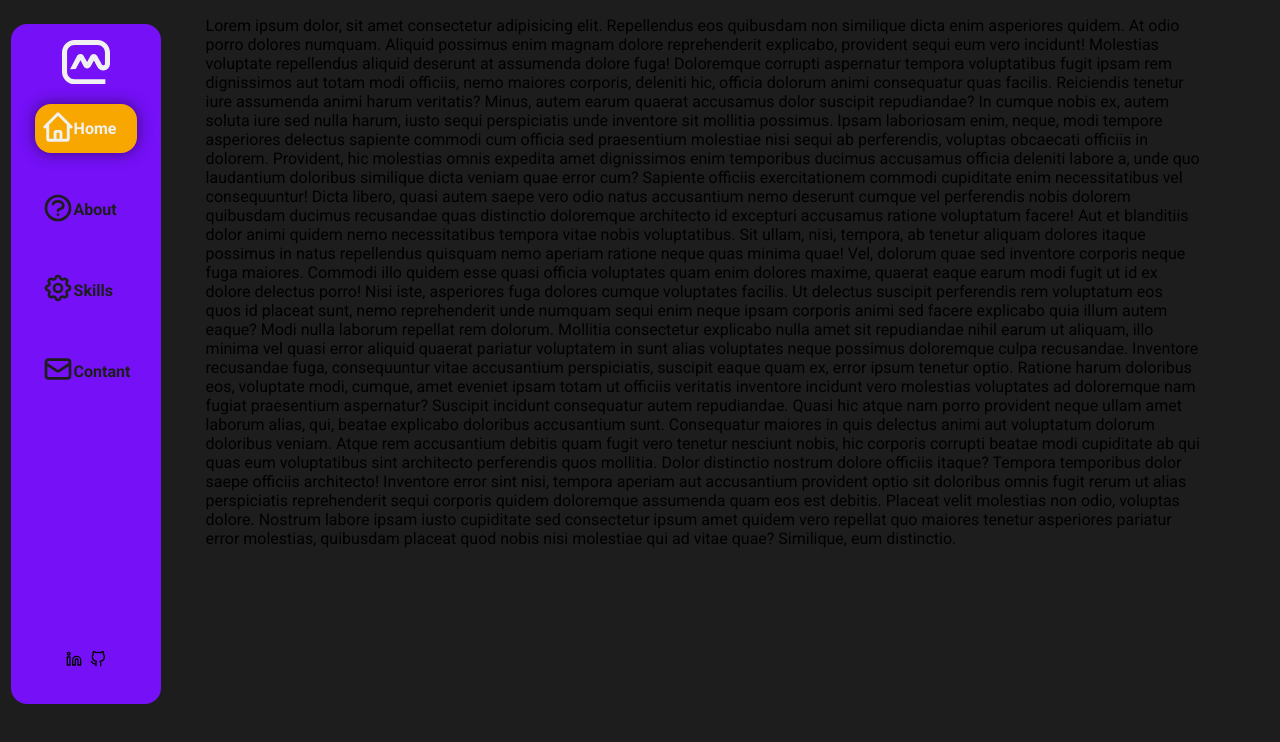
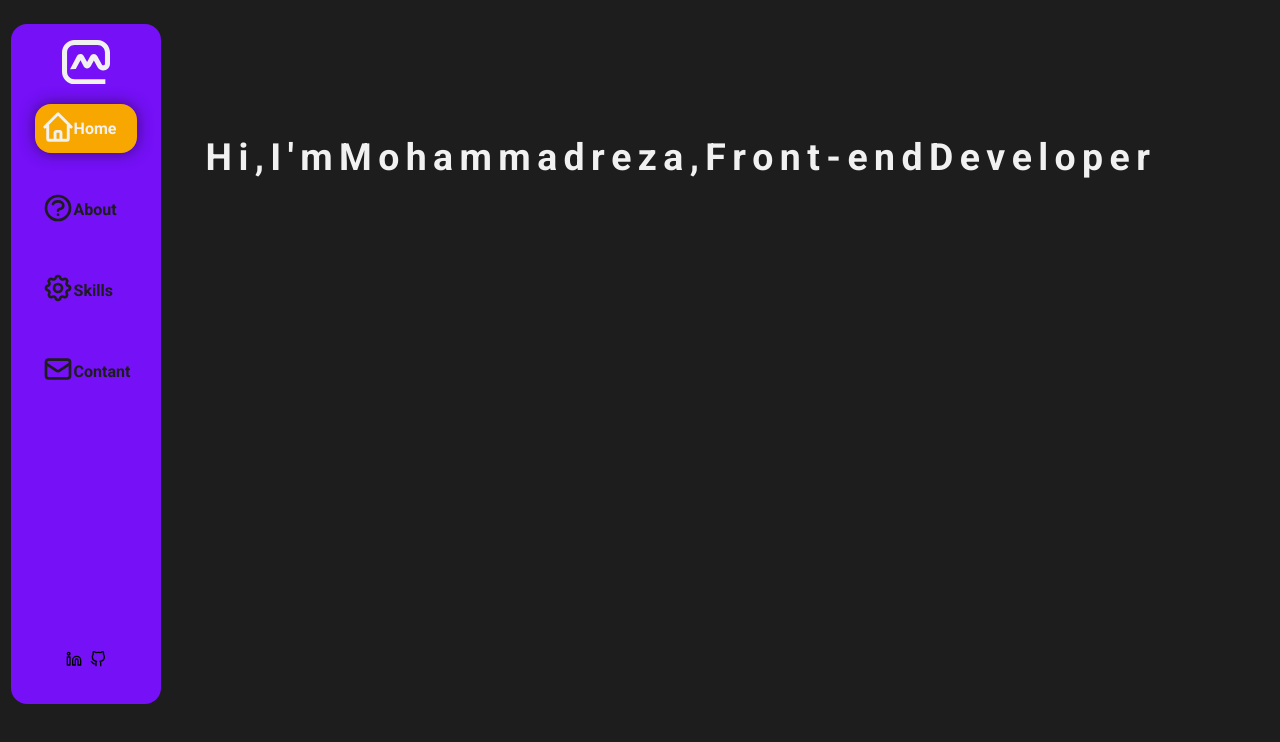
Before and after one commit to mohammadrezaalizade/personalWebsite, a Next.js app: page / in a window 1280 px wide. Shown: the top 742 px of the page. Built offline with nearby package versions, Linux system fonts and the light colour scheme.

Commit message:
FIX-Hover home page

```diff
--- a/components/header/headerLink.module.scss
+++ b/components/header/headerLink.module.scss
@@ -32,13 +32,13 @@
 .link {
   @include mainStyle(color.$secendry, transparent);
   position: relative;
+  display: flex;
+  justify-content: center;
+  align-items: center;
   &::before {
     position: absolute;
-    display: flex;
-    justify-content: center;
-    align-items: center;
-    width: 0%;
-    height: 0%;
+    width: 100%;
+    height: 100%;
     content: "";
     z-index: -1;
     background-color: transparent;
@@ -51,25 +51,17 @@
     }
     #icon svg {
       color: color.$white;
-      transform: scale(1.1);
+      transform: scale(1);
     }
     transition: all 1s ease-in-out;
     &::before {
-      width: 100%;
-      height: 100%;
       background-color: color.$webOrange;
 
       @keyframes hoverLink {
         0% {
-          width: 0;
-          height: 0;
-        }
-        50% {
-          transform: scale(0);
+          transform:scale(0);
         }
         100% {
-          width: 100%;
-          height: 100%;
           transform: scale(1);
         }
       }
@@ -82,9 +74,8 @@
 .linkActive {
   box-shadow: 0px 0px 15px 0px rgba(0, 0, 0, 0.5);
   -webkit-box-shadow: 0px 0px 15px 0px rgba(0, 0, 0, 0.5);
-  @include mainStyle(color.$white,color.$webOrange);
+  @include mainStyle(color.$white, color.$webOrange);
   #icon svg {
     transform: scale(1.1);
   }
-
 }
--- a/components/home/Home.tsx
+++ b/components/home/Home.tsx
@@ -1,65 +1,17 @@
 import React from "react";
-
+import { motion } from "framer-motion";
 import classes from "./home.module.scss";
-
+import TitleLayout from "./TitleLayout";
+let intro: String = "Hi, I'm Mohammadreza, Front-end Developer";
 const HomePage = () => {
   return (
     <section className={classes.container}>
-      Lorem ipsum dolor, sit amet consectetur adipisicing elit. Repellendus eos
-      quibusdam non similique dicta enim asperiores quidem. At odio porro
-      dolores numquam. Aliquid possimus enim magnam dolore reprehenderit
-      explicabo, provident sequi eum vero incidunt! Molestias voluptate
-      repellendus aliquid deserunt at assumenda dolore fuga! Doloremque corrupti
-      aspernatur tempora voluptatibus fugit ipsam rem dignissimos aut totam modi
-      officiis, nemo maiores corporis, deleniti hic, officia dolorum animi
-      consequatur quas facilis. Reiciendis tenetur iure assumenda animi harum
-      veritatis? Minus, autem earum quaerat accusamus dolor suscipit
-      repudiandae? In cumque nobis ex, autem soluta iure sed nulla harum, iusto
-      sequi perspiciatis unde inventore sit mollitia possimus. Ipsam laboriosam
-      enim, neque, modi tempore asperiores delectus sapiente commodi cum officia
-      sed praesentium molestiae nisi sequi ab perferendis, voluptas obcaecati
-      officiis in dolorem. Provident, hic molestias omnis expedita amet
-      dignissimos enim temporibus ducimus accusamus officia deleniti labore a,
-      unde quo laudantium doloribus similique dicta veniam quae error cum?
-      Sapiente officiis exercitationem commodi cupiditate enim necessitatibus
-      vel consequuntur! Dicta libero, quasi autem saepe vero odio natus
-      accusantium nemo deserunt cumque vel perferendis nobis dolorem quibusdam
-      ducimus recusandae quas distinctio doloremque architecto id excepturi
-      accusamus ratione voluptatum facere! Aut et blanditiis dolor animi quidem
-      nemo necessitatibus tempora vitae nobis voluptatibus. Sit ullam, nisi,
-      tempora, ab tenetur aliquam dolores itaque possimus in natus repellendus
-      quisquam nemo aperiam ratione neque quas minima quae! Vel, dolorum quae
-      sed inventore corporis neque fuga maiores. Commodi illo quidem esse quasi
-      officia voluptates quam enim dolores maxime, quaerat eaque earum modi
-      fugit ut id ex dolore delectus porro! Nisi iste, asperiores fuga dolores
-      cumque voluptates facilis. Ut delectus suscipit perferendis rem voluptatum
-      eos quos id placeat sunt, nemo reprehenderit unde numquam sequi enim neque
-      ipsam corporis animi sed facere explicabo quia illum autem eaque? Modi
-      nulla laborum repellat rem dolorum. Mollitia consectetur explicabo nulla
-      amet sit repudiandae nihil earum ut aliquam, illo minima vel quasi error
-      aliquid quaerat pariatur voluptatem in sunt alias voluptates neque
-      possimus doloremque culpa recusandae. Inventore recusandae fuga,
-      consequuntur vitae accusantium perspiciatis, suscipit eaque quam ex, error
-      ipsum tenetur optio. Ratione harum doloribus eos, voluptate modi, cumque,
-      amet eveniet ipsam totam ut officiis veritatis inventore incidunt vero
-      molestias voluptates ad doloremque nam fugiat praesentium aspernatur?
-      Suscipit incidunt consequatur autem repudiandae. Quasi hic atque nam porro
-      provident neque ullam amet laborum alias, qui, beatae explicabo doloribus
-      accusantium sunt. Consequatur maiores in quis delectus animi aut
-      voluptatum dolorum doloribus veniam. Atque rem accusantium debitis quam
-      fugit vero tenetur nesciunt nobis, hic corporis corrupti beatae modi
-      cupiditate ab qui quas eum voluptatibus sint architecto perferendis quos
-      mollitia. Dolor distinctio nostrum dolore officiis itaque? Tempora
-      temporibus dolor saepe officiis architecto! Inventore error sint nisi,
-      tempora aperiam aut accusantium provident optio sit doloribus omnis fugit
-      rerum ut alias perspiciatis reprehenderit sequi corporis quidem doloremque
-      assumenda quam eos est debitis. Placeat velit molestias non odio, voluptas
-      dolore. Nostrum labore ipsam iusto cupiditate sed consectetur ipsum amet
-      quidem vero repellat quo maiores tenetur asperiores pariatur error
-      molestias, quibusdam placeat quod nobis nisi molestiae qui ad vitae quae?
-      Similique, eum distinctio.
+      <div className={classes.intro}>
+        <TitleLayout title={intro} />
+      </div>
     </section>
   );
 };
+//Alan check kon
 
 export default HomePage;
--- /dev/null
+++ b/components/home/TitleLayout.module.scss
@@ -0,0 +1,10 @@
+@use "../../sass/responsive.module.scss" as responsive;
+
+span#inroduce {
+  display: inline;
+  letter-spacing: 0.2rem;
+
+  @include responsive.md {
+    letter-spacing: 0.4rem;
+  }
+}
--- /dev/null
+++ b/components/home/TitleLayout.tsx
@@ -0,0 +1,34 @@
+import React from "react";
+import { motion } from "framer-motion";
+import classes from "./TitleLayout.module.scss";
+import { v4 as uuidv4 } from "uuid";
+interface TitleLayoutProps {
+  title: String;
+}
+
+const TitleLayout: React.FC<TitleLayoutProps> = ({ title }): JSX.Element => {
+  return (
+    <h1 style={{display:"flex",}}>
+      {title.split("").map((word) => (
+        <React.Fragment key={uuidv4()}>
+          <motion.span
+            id={classes.inroduce}
+            key={uuidv4()}
+            whileHover={{
+              scale: 4,
+              color: "#f8a700",
+              transition: {
+                duration: 0.1,
+              },
+            }}
+          >
+            {word}
+          </motion.span>
+          {word === "," && <br key={uuidv4()} />}
+        </React.Fragment>
+      ))}
+    </h1>
+  );
+};
+
+export default TitleLayout;
--- a/components/home/home.module.scss
+++ b/components/home/home.module.scss
@@ -1,6 +1,23 @@
 @use "../../sass/color.module.scss" as color;
-
+@use "../../sass/responsive.module.scss" as responsive;
 .container {
   position: relative;
   padding: 0.5rem;
+  display: flex;
+  justify-content: flex-start;
+  align-items: flex-start;
+  flex-direction: column;
+  margin-top: 5rem;
+  .intro {
+    color: color.$white;
+    font-size: 1.5rem;
+    line-height: 3rem;
+    font-weight: 700;
+    user-select: none;
+    @include responsive.md {
+      font-size: 2rem;
+    }
+
+
+  }
 }
--- a/package.json
+++ b/package.json
@@ -10,11 +10,13 @@
   },
   "dependencies": {
     "@heroicons/react": "^1.0.6",
+    "@types/uuid": "^8.3.4",
     "framer-motion": "^6.2.8",
     "next": "12.1.0",
     "react": "17.0.2",
     "react-dom": "17.0.2",
-    "sass": "^1.49.9"
+    "sass": "^1.49.9",
+    "uuid": "^8.3.2"
   },
   "devDependencies": {
     "@types/node": "17.0.21",
```
Also changed, not shown: sass/color.module.scss (line endings or trailing spaces), 1 other file (tests, documents, lock files or other folders).
